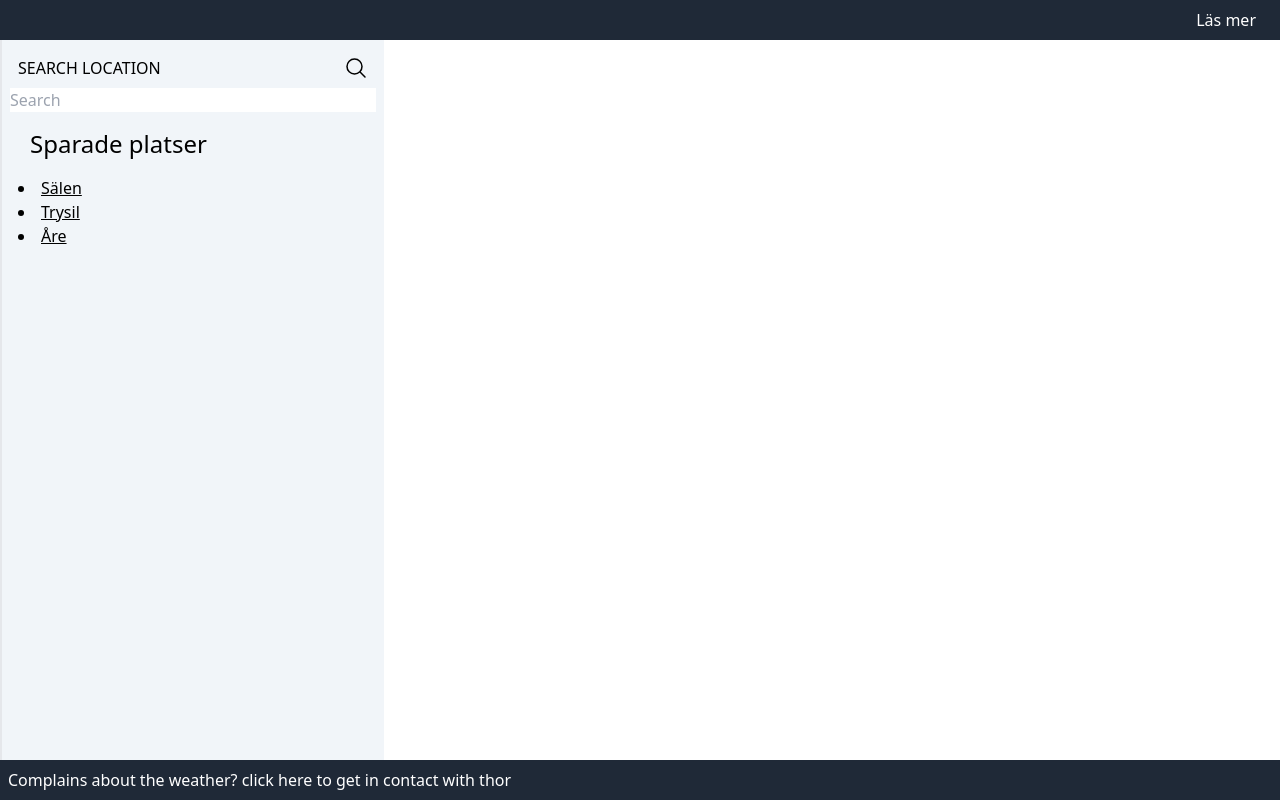
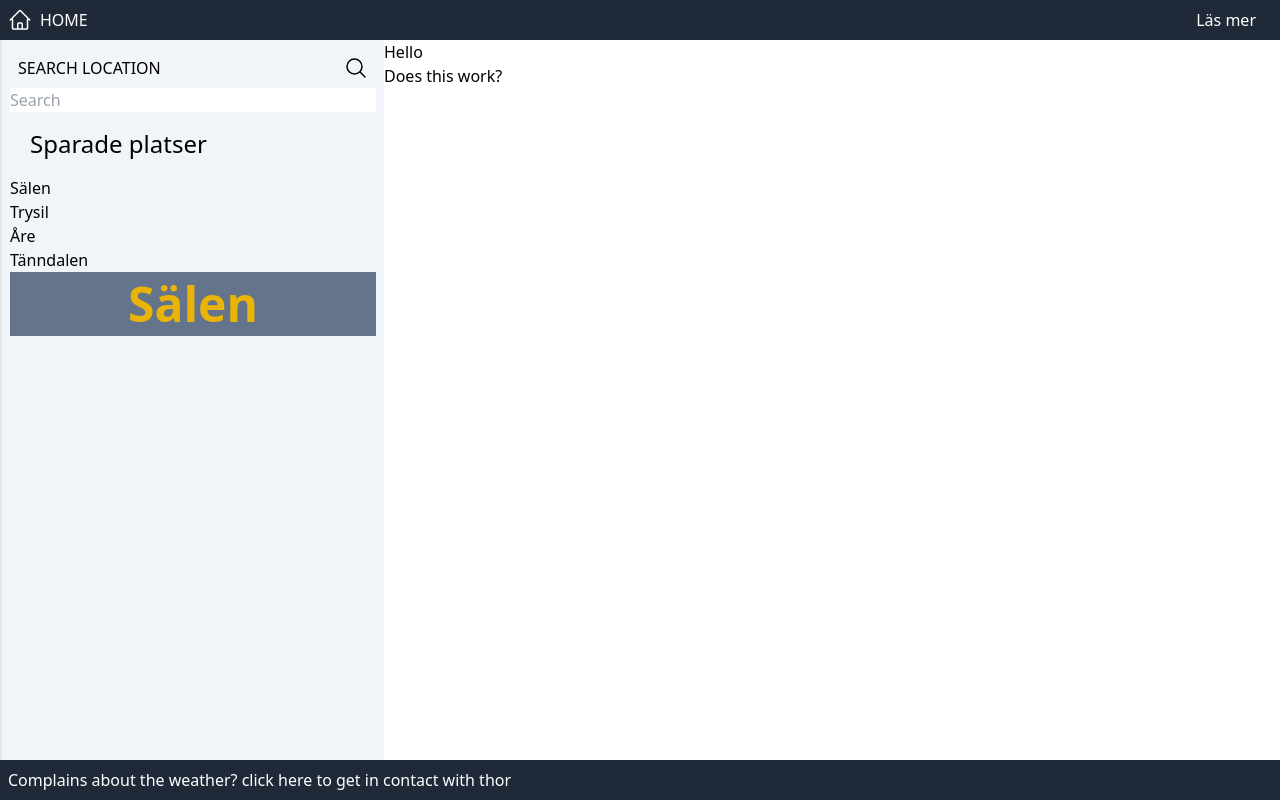
Before and after one commit to Philipbendiksen/WeatherApp, a React (Vite) app: page / in a window 1280 px wide. Built offline with nearby package versions, Linux system fonts and the light colour scheme.

Commit message:
Tried and failed to change namn in main page

```diff
--- a/src/AppLayout.tsx
+++ b/src/AppLayout.tsx
@@ -1,7 +1,9 @@
 import { Link, Outlet } from "react-router-dom";
-import SavedLocations from "./Pages/Saved-locations";
+import HomePage from "./Pages/HomePage";
+import MainArea from "./Pages/Main-area";
 import Header from "./components/Header";
 import LocationInput from "./components/LocationInput";
+import SavedLocations from "./components/Saved-locations";
 
 function AppLayout() {
   return (
@@ -13,17 +15,21 @@ function AppLayout() {
         {/* SIDEBAR */}
         <aside className="flex max-w-96 bg-slate-100 border-l-2 w-96 p-2 flex-col">
             <LocationInput />
-            <SavedLocations /> {/* Döp om den till vad den faktiskt är */}
+            <SavedLocations />
         </aside>
 
-        <main className="flex flex-1 max-w-100%">
+
+       {/* Kolla koppling mellan "Home-page, MainArea, LocationPage! Dessa printar alla ut content i Main området. Kolla också vad outlet gör i Main. " */}
+        <main >
           <Outlet />
+          <MainArea />
+          <HomePage />
         </main>
 
       </div>
 
       {/* Footer */}
-      <Link to="Footer" className="bg-gray-800 p-2 text-white max-w-100%">Complains about the weather? click here to get in contact with thor</Link>
+      <Link to="Complaints" className="bg-gray-800 p-2 text-white max-w-100%">Complains about the weather? click here to get in contact with thor</Link>
     </div>
   );
 }
--- a/src/Pages/About.tsx
+++ b/src/Pages/About.tsx
@@ -1,3 +1,5 @@
+
+/* Hit kommer man när man klickar på "läs mer" */
 
 
 function About() {
--- a/src/Pages/Complaints.tsx
+++ b/src/Pages/Complaints.tsx
@@ -1,4 +1,5 @@
 
+/* Hit kommer man när man klickar längst ner. för att klaga */
 
 function Complaints() {
     return (
@@ -9,9 +10,7 @@ function Complaints() {
           className="mt-2 bg-gray-300 focus:ring-indigo-500 focus:border-indigo-500 block w-full sm:text-sm rounded-md"> </textarea>
         <button
         type="submit"
-        className=" items-center justify-center px-4 py-2 border border-transparent text-sm font-medium rounded-md text-white bg-slate-500 hover:backdrop:bg-slate-700"
-
-        >Skicka</button>
+        className=" items-center justify-center px-4 py-2 border border-transparent text-sm font-medium rounded-md text-white bg-slate-500 hover:backdrop:bg-slate-700">Skicka</button>
       </div>
     );
   }
--- /dev/null
+++ b/src/Pages/HomePage.tsx
@@ -0,0 +1,14 @@
+/* Detta är en del av Main ytan */
+
+
+function HomePage () {
+
+
+    return (
+
+        <div> Does this work? </div>
+    );
+
+}
+
+export default HomePage;
--- a/src/Pages/LocationPage.tsx
+++ b/src/Pages/LocationPage.tsx
@@ -1,9 +1,10 @@
-function LocationPage() {
-  // Todo : useParams
-  // Hämta data
+/* Detta är en del av Main ytan */
+
+
+function LocationPage({ selectedLocation }: { selectedLocation: string }) {
   return (
     <div className="flex flex-col">
-        <p className="bg-slate-500 p-2 w-screen flex-1 font-bold text-yellow-500 text-center text-5xl">Sälen</p>
+      <p className="bg-slate-500 p-2 flex-1 font-bold text-yellow-500 text-center text-5xl">{selectedLocation}</p>
     </div>
   );
 }
--- a/src/Pages/Main-area.tsx
+++ b/src/Pages/Main-area.tsx
@@ -1,6 +1,10 @@
+
+/* Detta är en del av main ytan */
+
+
 function MainArea () {
 return (
-    <div>
+    <div className="flex flex-1 max-w-100%">
         <h1>Hello</h1>
 
     </div>
--- a/src/Pages/Saved-locations.tsx
+++ /dev/null
@@ -1,24 +0,0 @@
-
-
-function SavedLocations() {
-  return (
-
-    <div className="flex flex-col">
-    <div className="flex justify-between p-4">
-      <span className="ml-1 text-2xl">Sparade platser</span>
-    </div>
-
-    <u className="ml-2">
-    <li>Sälen</li>
-    <li>Trysil</li>
-    <li>Åre</li>
-
-     </u>
-  </div>
-
-
-
-  );
-}
-
-export default SavedLocations;
--- a/src/components/Header.tsx
+++ b/src/components/Header.tsx
@@ -1,10 +1,19 @@
+import { HomeIcon } from "@heroicons/react/24/outline";
 import { Link } from "react-router-dom";
 
 function Header() {
   return (
-    <header className="flex justify-end pr-6 bg-gray-800 p-2 border-t-1 text-white">
+    <header>
+
+        <div className="flex justify-between items-center pr-6 bg-gray-800 p-2 border-t-1 text-white">
+
+       <Link to={"HomePage"} className="flex items-center"> <HomeIcon className="w-6 h-6 mr-2" /> HOME </Link>
+
       <Link to="about">Läs mer</Link>
+       </div>
+
     </header>
+
   );
 }
 
--- /dev/null
+++ b/src/components/Saved-locations.tsx
@@ -0,0 +1,35 @@
+
+/* Detta är en hårdkodad lista med platser, som går att klicka på */
+
+import { SetStateAction, useState } from "react";
+import LocationPage from "../Pages/LocationPage";
+
+
+function SavedLocations() {
+  const [selectedLocation, setSelectedLocation] = useState('Sälen');
+
+  const handleClick = (location: SetStateAction<string>) => {
+    console.log('Listelementet klickades:', location);
+    setSelectedLocation(location);
+  };
+
+  const locations = ['Sälen', 'Trysil', 'Åre', 'Tänndalen'];
+
+  return (
+    <div className="flex flex-col">
+      <div className="flex justify-between p-4">
+        <span className="ml-1 text-2xl">Sparade platser</span>
+      </div>
+      <ul className="max-w-min">
+        {locations.map((location, index) => (
+          <li key={index} onClick={() => handleClick(location)} className="cursor-pointer">
+            {location}
+          </li>
+        ))}
+      </ul>
+      <LocationPage selectedLocation={selectedLocation} />
+    </div>
+  );
+}
+
+export default SavedLocations;
--- a/src/main.tsx
+++ b/src/main.tsx
@@ -9,13 +9,15 @@ import {
 import AppLayout from "./AppLayout";
 import About from "./Pages/About";
 import Complaints from "./Pages/Complaints";
+import HomePage from "./Pages/HomePage";
 import LocationPage from "./Pages/LocationPage";
+
 
 const router = createBrowserRouter(
   createRoutesFromElements(
     <Route path="/" Component={AppLayout}>
-      {/* <Route index Component={HomePage} /> */}
-      <Route path=":name" Component={LocationPage} />
+      <Route path="home" Component={HomePage} />
+      <Route path=":name" children={LocationPage} />
       <Route path="about" Component={About} />
       <Route path="complaints" Component={Complaints} />
     </Route>
```
